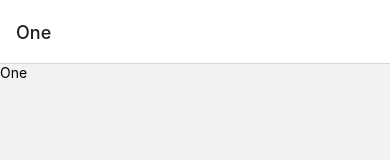
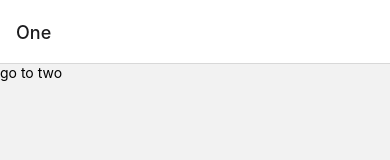
Before and after one commit to Alpaca92/noovies, a React Native app: screen / in a window 390 px wide. Shown: the top 160 px of the page. Built offline with nearby package versions, Linux system fonts and the light colour scheme.

Commit message:
#2.10 The Navigation Prop (12:30) (2)

```diff
--- a/navigation/Stack.js
+++ b/navigation/Stack.js
@@ -1,21 +1,26 @@
 import React from 'react';
 import { createStackNavigator } from '@react-navigation/stack';
-import { Text, View } from 'react-native';
+import { Text, TouchableOpacity } from 'react-native';
 
-const ScreenOne = () => (
-  <View>
-    <Text>One</Text>
-  </View>
+const ScreenOne = ({ navigation: { navigate } }) => (
+  <TouchableOpacity onPress={() => navigate('Two')}>
+    <Text>go to two</Text>
+  </TouchableOpacity>
 );
-const ScreenTwo = () => (
-  <View>
-    <Text>Two</Text>
-  </View>
+const ScreenTwo = ({ navigation: { navigate } }) => (
+  <TouchableOpacity onPress={() => navigate('Three')}>
+    <Text>go to three</Text>
+  </TouchableOpacity>
 );
-const ScreenThree = () => (
-  <View>
-    <Text>Three</Text>
-  </View>
+const ScreenThree = ({ navigation: { setOptions } }) => (
+  <TouchableOpacity
+    onPress={() =>
+      setOptions({
+        title: 'Changed title !',
+      })
+    }>
+    <Text>Change Title</Text>
+  </TouchableOpacity>
 );
 
 const NativeStack = createStackNavigator();
```
